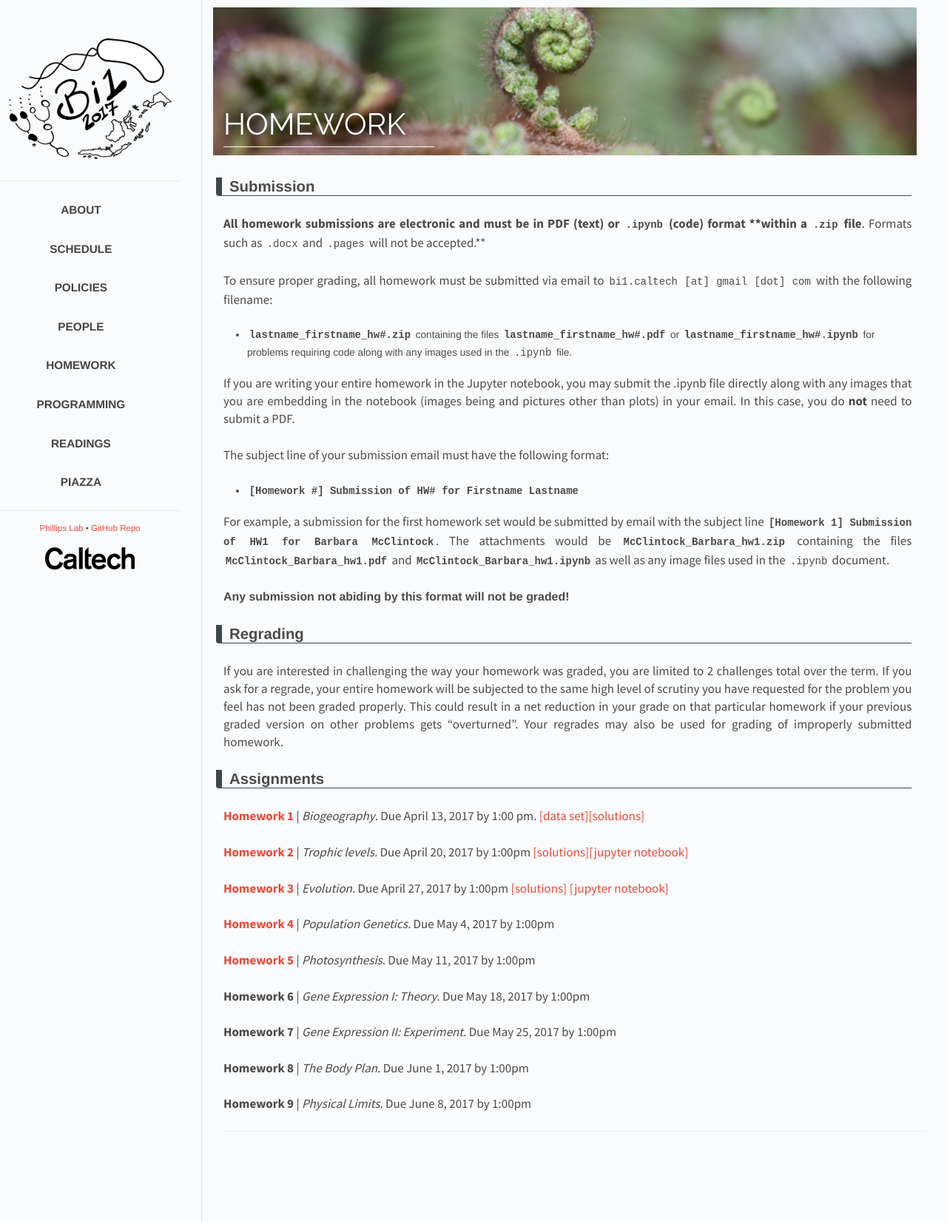
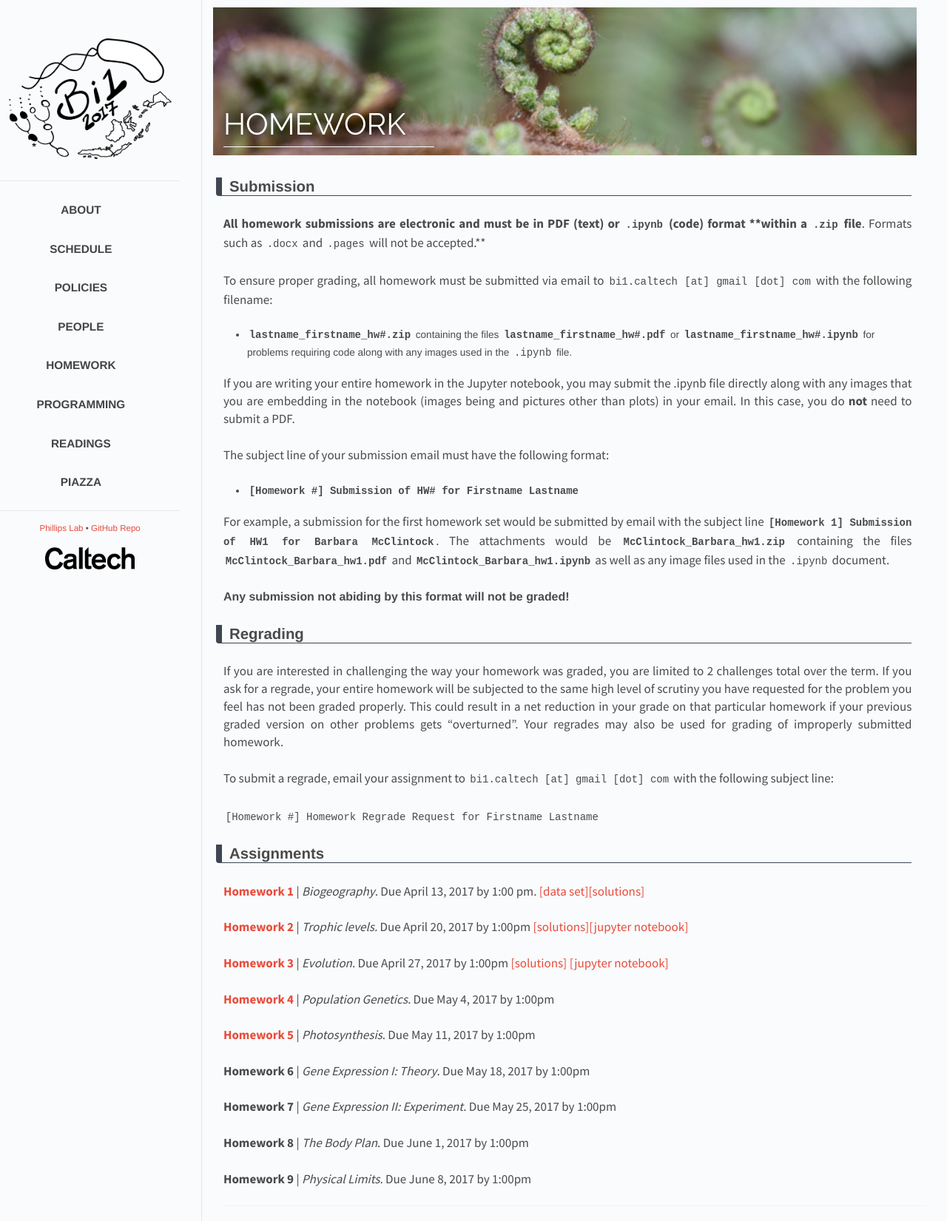
Before and after one commit to RPGroup-PBoC/bi1, a Jekyll site: the page built from _posts/2017-01-27-homework.md, in a window 1280 px wide. Shown: the whole page at 74% size. Built offline with Jekyll 4.4.1, drawn with Linux system fonts in a browser that asks for light colours.

Commit message:
Added info about regrades.

```diff
--- a/_posts/2017-01-27-homework.md
+++ b/_posts/2017-01-27-homework.md
@@ -34,6 +34,12 @@ McClintock`**. The attachments would be **`McClintock_Barbara_hw1.zip`** contain
 
 If you are interested in challenging the way your homework was graded, you are limited to 2 challenges total over the term. If you ask for a regrade, your entire homework will be subjected to the same high level of scrutiny you have requested for the problem you feel has not been graded properly.  This could result in a net reduction in your grade on that particular homework if your previous graded version on other problems gets “overturned". Your regrades may also be used for grading of improperly submitted homework.
 
+To submit a regrade, email your assignment to `bi1.caltech [at] gmail [dot] com` with the following subject line:
+
+`[Homework #] Homework Regrade Request for Firstname Lastname`
+
+
+
 
 
 
```
Also changed, not shown: _posts/2017-01-29-policies.md (+5 -0 lines).
